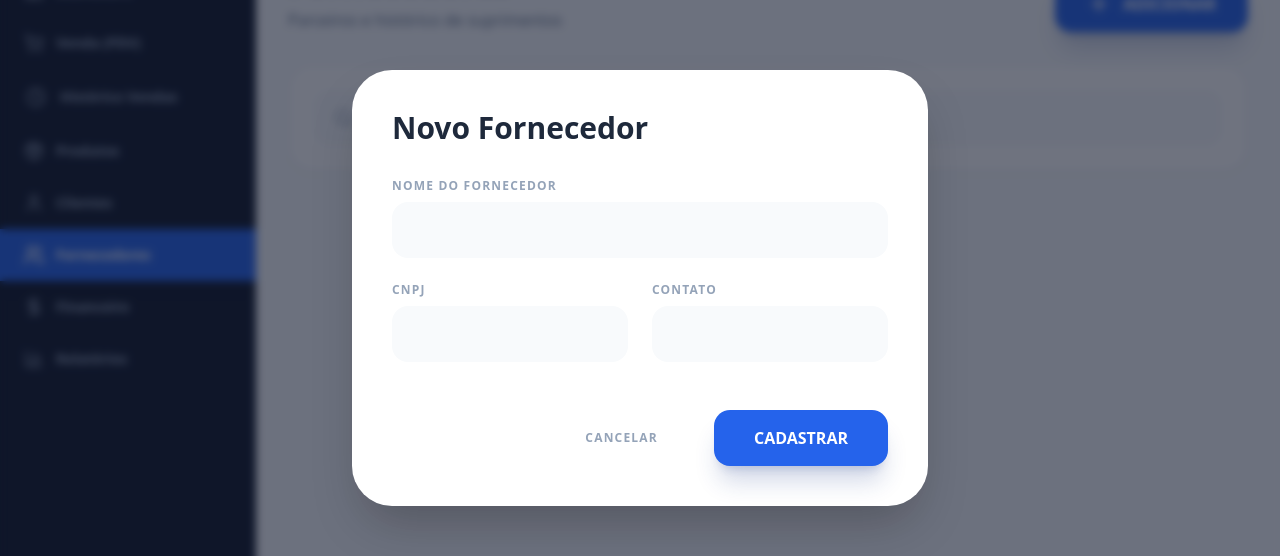
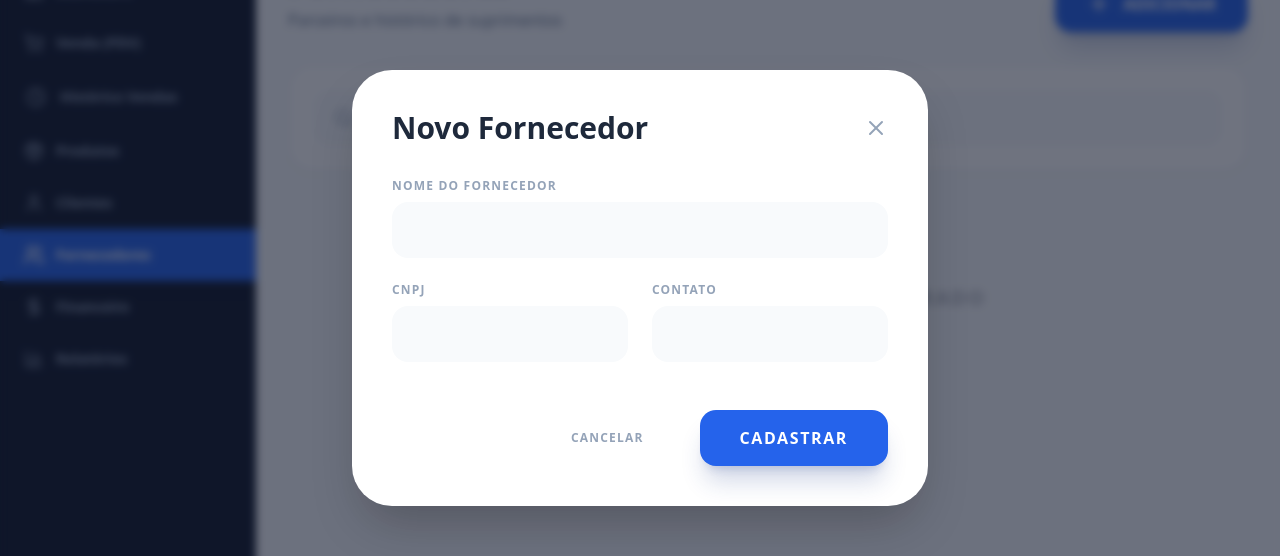
Before and after one commit to tifatepi/syspdv, a React (Vite) app: page /#/suppliers in a window 1280 px wide. Both pictures are taken after typing "Sample" into the empty fields and a click on the button "ADICIONAR". Shown: the part 128-684 px from the top of the page. Built offline with nearby package versions, Linux system fonts and the light colour scheme.

Commit message:
update tabela fornecedores

```diff
--- a/pages/Suppliers.tsx
+++ b/pages/Suppliers.tsx
@@ -2,16 +2,53 @@
 import React, { useState } from 'react';
 import { useApp } from '../App';
 import { ICONS } from '../constants';
+import { Supplier } from '../types';
+import { X } from 'lucide-react';
 
 const Suppliers: React.FC = () => {
   const { suppliers, setSuppliers } = useApp();
   const [searchTerm, setSearchTerm] = useState('');
   const [isModalOpen, setIsModalOpen] = useState(false);
+  const [editingSupplier, setEditingSupplier] = useState<Supplier | null>(null);
 
   const filtered = suppliers.filter(s =>
     s.name.toLowerCase().includes(searchTerm.toLowerCase()) ||
     s.cnpj.includes(searchTerm)
   );
+
+  const handleDelete = (id: string) => {
+    if (confirm('Deseja excluir permanentemente este fornecedor?')) {
+      setSuppliers(prev => prev.filter(s => s.id !== id));
+    }
+  };
+
+  const handleOpenEdit = (supplier: Supplier) => {
+    setEditingSupplier(supplier);
+    setIsModalOpen(true);
+  };
+
+  const handleSave = (e: React.FormEvent<HTMLFormElement>) => {
+    e.preventDefault();
+    const formData = new FormData(e.currentTarget);
+    const supplierData: Partial<Supplier> = {
+      name: formData.get('name') as string,
+      cnpj: formData.get('cnpj') as string,
+      contact: formData.get('contact') as string,
+    };
+
+    if (editingSupplier) {
+      setSuppliers(prev => prev.map(s => s.id === editingSupplier.id ? { ...s, ...supplierData } : s));
+    } else {
+      const newSupplier: Supplier = {
+        ...supplierData as Supplier,
+        id: Math.random().toString(36).substring(7),
+      };
+      setSuppliers(prev => [...prev, newSupplier]);
+    }
+
+    setIsModalOpen(false);
+    setEditingSupplier(null);
+  };
 
   return (
     <div className="p-8 max-w-7xl mx-auto space-y-8 animate-in fade-in slide-in-from-bottom-4 duration-500 overflow-y-auto h-full custom-scrollbar">
@@ -21,7 +58,7 @@ const Suppliers: React.FC = () => {
           <p className="text-slate-500 font-medium mt-2">Parceiros e histórico de suprimentos</p>
         </div>
         <button
-          onClick={() => setIsModalOpen(true)}
+          onClick={() => { setEditingSupplier(null); setIsModalOpen(true); }}
           className="px-8 py-4 bg-blue-600 text-white rounded-2xl font-black shadow-xl shadow-blue-900/20 flex items-center gap-3 btn-touch-active"
         >
           {ICONS.Plus} ADICIONAR
@@ -47,7 +84,6 @@ const Suppliers: React.FC = () => {
         {filtered.map(supplier => (
           <div key={supplier.id} className="bg-white p-8 rounded-[32px] shadow-sm border-2 border-slate-100 hover:border-blue-500 transition-all group relative overflow-hidden">
             <div className="absolute top-0 right-0 w-24 h-24 bg-slate-50 rounded-bl-[60px] flex items-center justify-center text-slate-300">
-              {/* Fixed: Added <any> to React.cloneElement to satisfy TypeScript size prop requirement */}
               {React.cloneElement(ICONS.Suppliers as React.ReactElement<any>, { size: 32 })}
             </div>
 
@@ -62,38 +98,89 @@ const Suppliers: React.FC = () => {
             </div>
 
             <div className="mt-8 flex gap-3 pt-6 border-t border-slate-50">
-              <button className="flex-1 py-3 bg-slate-100 text-slate-600 rounded-xl font-black hover:bg-slate-200 transition-all btn-touch-active">EDITAR</button>
-              <button className="px-4 py-3 bg-red-50 text-red-400 rounded-xl font-black hover:bg-red-500 hover:text-white transition-all btn-touch-active">EXCLUIR</button>
+              <button
+                onClick={() => handleOpenEdit(supplier)}
+                className="flex-1 py-3 bg-slate-100 text-slate-600 rounded-xl font-black hover:bg-slate-200 transition-all btn-touch-active"
+              >
+                EDITAR
+              </button>
+              <button
+                onClick={() => handleDelete(supplier.id)}
+                className="px-4 py-3 bg-red-50 text-red-400 rounded-xl font-black hover:bg-red-500 hover:text-white transition-all btn-touch-active"
+              >
+                EXCLUIR
+              </button>
             </div>
           </div>
         ))}
+        {filtered.length === 0 && (
+          <div className="col-span-full py-20 text-center opacity-30">
+             <p className="text-xl font-black uppercase tracking-widest">Nenhum fornecedor encontrado</p>
+          </div>
+        )}
       </div>
 
       {isModalOpen && (
         <div className="fixed inset-0 z-50 flex items-center justify-center p-6 bg-slate-900/60 backdrop-blur-sm">
-          <div className="bg-white rounded-[40px] w-full max-w-xl p-10 shadow-2xl animate-in zoom-in-95 duration-200">
-            <h2 className="text-3xl font-black text-slate-800 mb-8">Novo Fornecedor</h2>
+          <form onSubmit={handleSave} className="bg-white rounded-[40px] w-full max-w-xl p-10 shadow-2xl animate-in zoom-in-95 duration-200">
+            <div className="flex justify-between items-center mb-8">
+              <h2 className="text-3xl font-black text-slate-800">
+                {editingSupplier ? 'Editar Fornecedor' : 'Novo Fornecedor'}
+              </h2>
+              <button type="button" onClick={() => setIsModalOpen(false)} className="text-slate-400 hover:text-slate-600 transition-colors">
+                <X size={24} />
+              </button>
+            </div>
             <div className="space-y-6">
               <div className="flex flex-col gap-2">
                 <label className="text-xs font-black text-slate-400 uppercase tracking-widest">Nome do Fornecedor</label>
-                <input type="text" className="h-14 p-5 bg-slate-50 border-2 border-transparent focus:border-blue-500 focus:bg-white rounded-2xl outline-none font-bold transition-all" />
+                <input
+                  name="name"
+                  required
+                  defaultValue={editingSupplier?.name}
+                  type="text"
+                  className="h-14 p-5 bg-slate-50 border-2 border-transparent focus:border-blue-500 focus:bg-white rounded-2xl outline-none font-bold transition-all"
+                />
               </div>
-              <div className="grid grid-cols-2 gap-6">
+              <div className="grid grid-cols-1 md:grid-cols-2 gap-6">
                 <div className="flex flex-col gap-2">
                   <label className="text-xs font-black text-slate-400 uppercase tracking-widest">CNPJ</label>
-                  <input type="text" className="h-14 p-5 bg-slate-50 border-2 border-transparent focus:border-blue-500 focus:bg-white rounded-2xl outline-none font-bold transition-all" />
+                  <input
+                    name="cnpj"
+                    required
+                    defaultValue={editingSupplier?.cnpj}
+                    type="text"
+                    className="h-14 p-5 bg-slate-50 border-2 border-transparent focus:border-blue-500 focus:bg-white rounded-2xl outline-none font-bold transition-all"
+                  />
                 </div>
                 <div className="flex flex-col gap-2">
                   <label className="text-xs font-black text-slate-400 uppercase tracking-widest">Contato</label>
-                  <input type="text" className="h-14 p-5 bg-slate-50 border-2 border-transparent focus:border-blue-500 focus:bg-white rounded-2xl outline-none font-bold transition-all" />
+                  <input
+                    name="contact"
+                    required
+                    defaultValue={editingSupplier?.contact}
+                    type="text"
+                    className="h-14 p-5 bg-slate-50 border-2 border-transparent focus:border-blue-500 focus:bg-white rounded-2xl outline-none font-bold transition-all"
+                  />
                 </div>
               </div>
             </div>
             <div className="flex justify-end gap-6 mt-12">
-              <button onClick={() => setIsModalOpen(false)} className="px-8 py-4 text-slate-400 font-black tracking-widest text-xs btn-touch-active">CANCELAR</button>
-              <button onClick={() => setIsModalOpen(false)} className="px-10 py-4 bg-blue-600 text-white rounded-2xl font-black shadow-xl shadow-blue-900/20 btn-touch-active">CADASTRAR</button>
+              <button
+                type="button"
+                onClick={() => { setIsModalOpen(false); setEditingSupplier(null); }}
+                className="px-8 py-4 text-slate-400 font-black tracking-widest text-xs btn-touch-active uppercase"
+              >
+                Cancelar
+              </button>
+              <button
+                type="submit"
+                className="px-10 py-4 bg-blue-600 text-white rounded-2xl font-black shadow-xl shadow-blue-900/20 btn-touch-active uppercase tracking-widest"
+              >
+                {editingSupplier ? 'Salvar' : 'Cadastrar'}
+              </button>
             </div>
-          </div>
+          </form>
         </div>
       )}
     </div>
```
